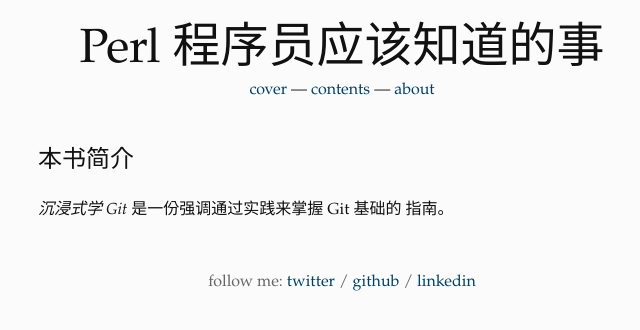
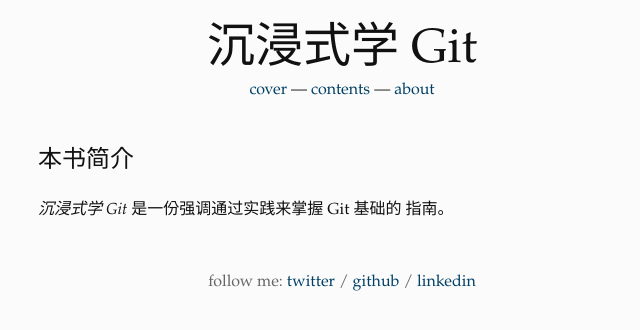
Before and after one commit to xuxiaodong/gitimmersion, a Jekyll site: the page built from index.html, in a window 1280 px wide. Shown: the top 330 px of the page, without its empty margins (298-938 px from the left). Built offline with Jekyll 4.4.1, drawn with Linux system fonts in a browser that asks for light colours; Markdown is read by kramdown in place of the engine named in the settings.

Commit message:
Update layouts

```diff
--- a/_layouts/default.html
+++ b/_layouts/default.html
@@ -3,9 +3,9 @@
     <head>
         <meta charset="utf-8">
         {% if page.title == 'Cover' %}
-        <title>Perl 程序员应该知道的事</title>
+        <title>沉浸式学 Git</title>
         {% else %}
-        <title>Perl 程序员应该知道的事: {{ page.title }}</title>
+        <title>沉浸式学 Git: {{ page.title }}</title>
         {% endif %}
         <link rel="shortcut icon" href="{{ site.baseurl }}favicon.ico">
         <!-- syntax highlighting css -->
@@ -18,7 +18,7 @@
     <body>
         <div id="main-wrap">
             <div id="header">
-                <h1><a href="{{ site.baseurl }}" title="Perl 程序员应该知道的事">Perl 程序员应该知道的事</a></h1>
+                <h1><a href="{{ site.baseurl }}" title="沉浸式学 Git">沉浸式学 Git</a></h1>
             </div>
             <p id="navigation">
                 <a href="{{ site.baseurl }}index.html">cover</a> &mdash;
```
